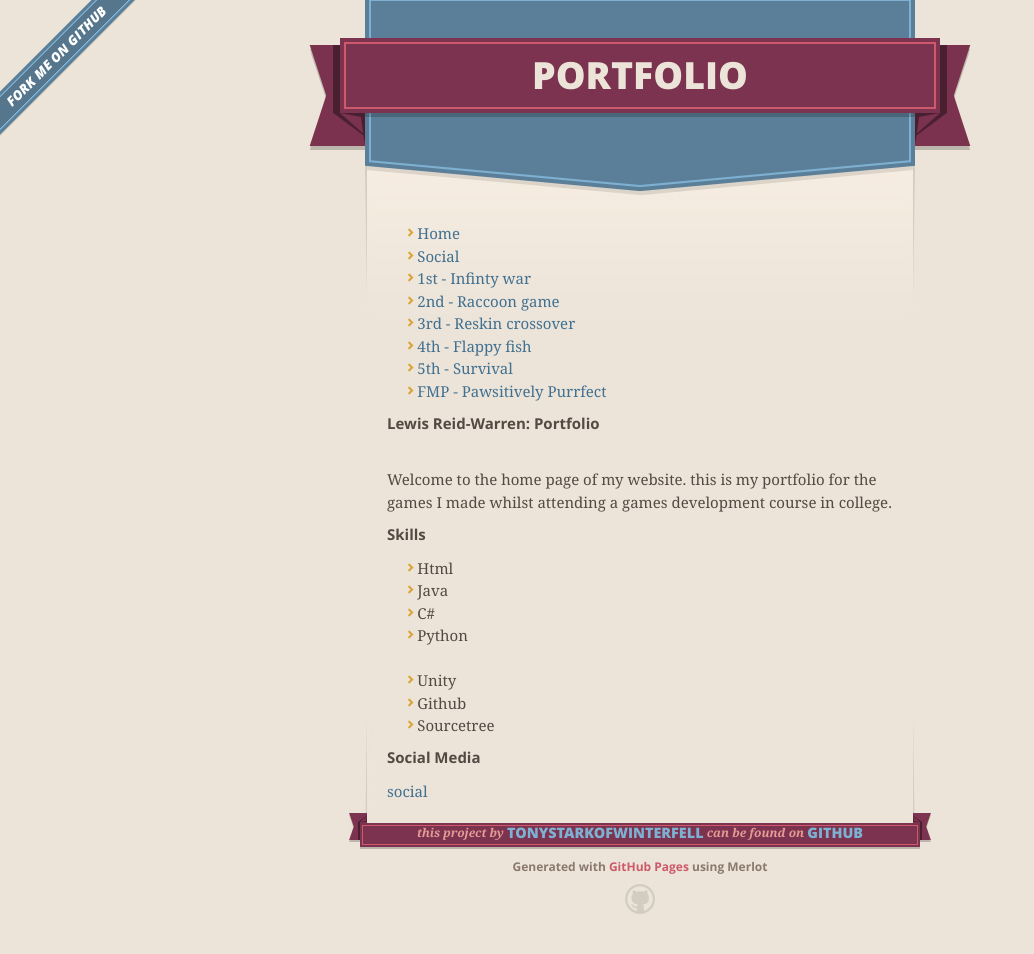
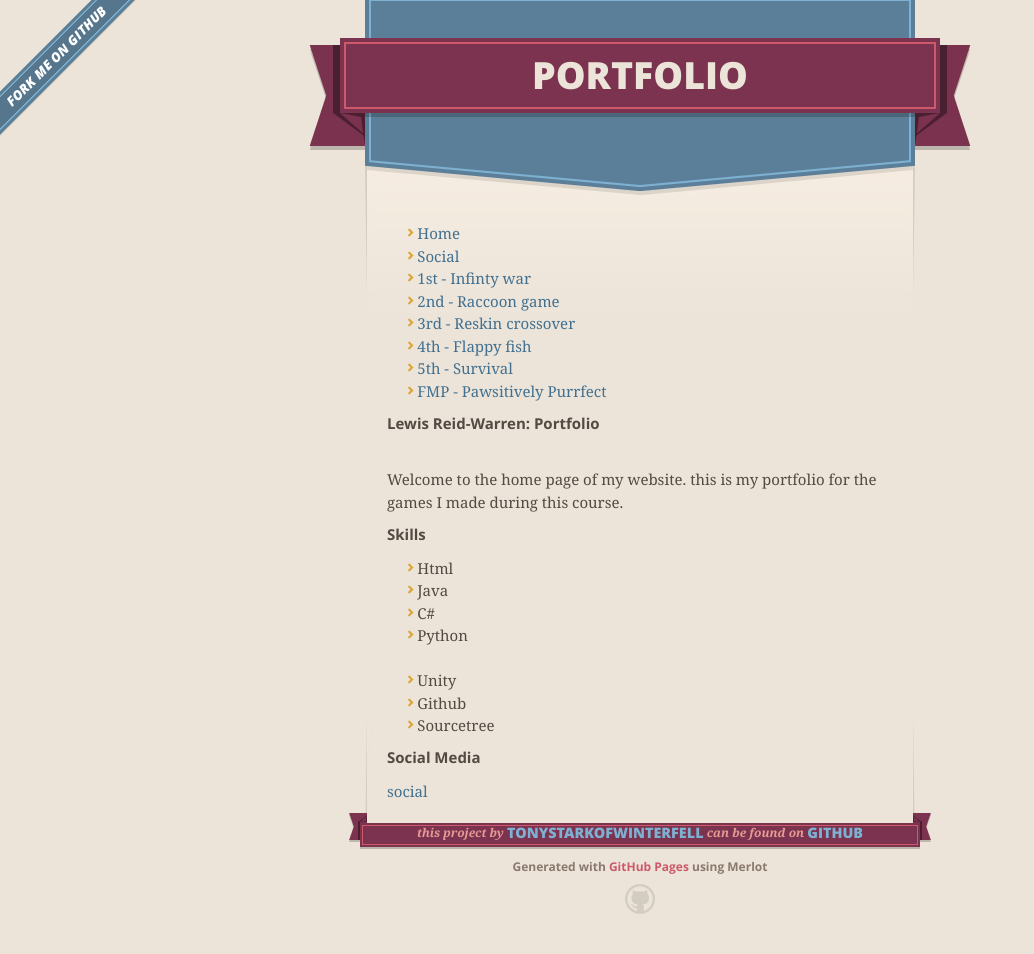
Before and after one commit to TonyStarkOfWinterfell/portfolio, a Jekyll site: the page built from index.md, in a window 1280 px wide. Shown: the whole page, without its empty margins (0-1034 px from the left). Built offline with Jekyll 4.4.1, drawn with Linux system fonts in a browser that asks for light colours; our own code applies the rules of GitHub Pages for plain Markdown files; the repository's description, which GitHub fills in, is left out.

Commit message:
Update index.md

```diff
--- a/index.md
+++ b/index.md
@@ -2,7 +2,7 @@
 # Lewis Reid-Warren: Portfolio
 
  <br>
-Welcome to the home page of my website. this is my portfolio for the games I made whilst attending a games development course in college.
+Welcome to the home page of my website. this is my portfolio for the games I made during this course.
 <br>
 
 
```
